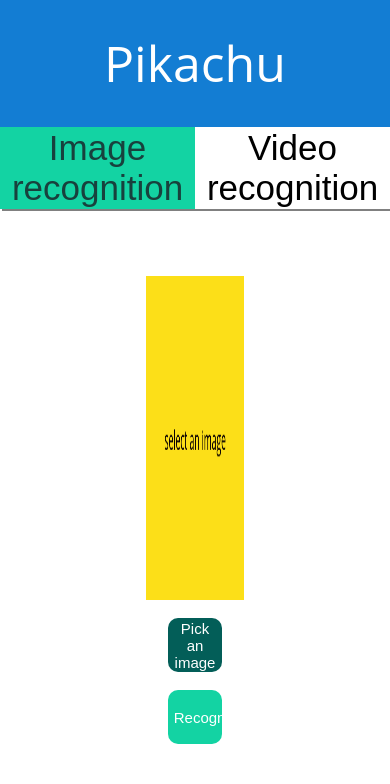
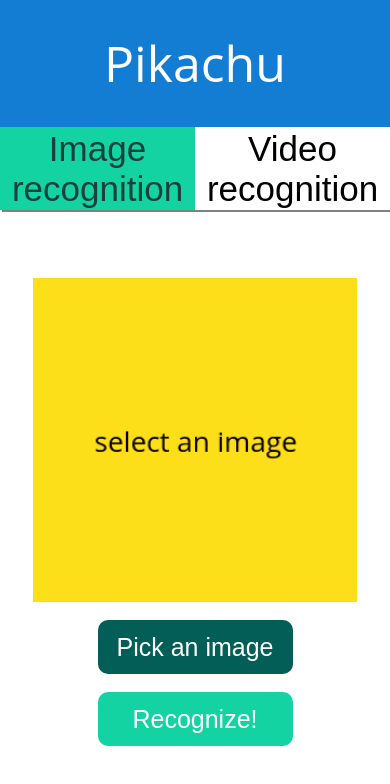
Before and after one commit to shksa/pikachu_frontend_web, a React (Create React App) app: page / in a window 390 px wide. Shown: the top 784 px of the page. Built offline with nearby package versions, Linux system fonts and the light colour scheme; the HTML template or start-up script is replaced by a standard one.

Commit message:
made mobile views, split css into components, working

```diff
--- a/src/App.css
+++ b/src/App.css
@@ -17,6 +17,7 @@
     flex-wrap: wrap;
 }
 .tab-button {
+    padding: 0.5% 0%;
     width: 50%;
     border: none;
     font-size: 35px;
@@ -38,105 +39,3 @@
     justify-content: center;
     align-items: center;
 }
-.App-body-img-selector {
-    height: 80%;
-    width: 70%;
-    display: flex;
-    flex-direction: column;
-    justify-content: space-between;
-    align-items: center;
-}
-.App-body-video-capture {
-    height: 80%;
-    width: 80%;
-    display: flex;
-    flex-direction: column;
-    align-items: center;
-    justify-content: space-around;
-}
-.image-and-result {
-    height: 60%;
-    width: 80%;
-    display: flex;
-    justify-content: center;
-}
-.image-holder {
-    width: 45%;
-}
-.is-and-result {
-    width: 55%;
-    display: flex;
-}
-.is-holder {
-    width: 20%;
-    display: flex;
-    justify-content: center;
-    align-items: center;
-    font-size: 30px;
-}
-.result-holder {
-    width: 80%;
-    display: flex;
-    justify-content: center;
-    align-items: center;
-    /* background-color: #720532; */
-    font-size: 30px;
-}
-.question-image {
-    height: 100%;
-    width: 100%;
-}
-.error-msg {
-    height: 10%;
-}
-.image-input {
-    height: 10%;
-    width: 20%;
-    overflow: hidden;
-    position: relative;
-}
-.image-input > input[type="file"] {
-    font-size: 100px;
-    position: absolute;
-    top: 0;
-    right: 0;
-    opacity: 0;
-    cursor: pointer;
-}
-.image-selection-button {
-    display: inline-block;
-    height: 100%;
-    width: 100%;
-    background-color: #035e58;
-    border: none;
-    border-radius: 10px;
-    color: white;
-    font-size: 15px;
-}
-.upload-button {
-    height: 10%;
-    width: 20%;
-    background-color: #13d3a3;
-    cursor: pointer;
-    outline: none;
-    border: none;
-    color: white;
-    border-radius: 10px;
-    font-size: 15px;
-}
-.capture-video-button {
-    background-color: #035e58;
-    height: 10%;
-    width: 30%;
-    border-radius: 10px;
-    font-size: 20px;
-    color: white;
-    cursor: pointer;
-    outline: none;
-}
-.video-holder {
-    border: 2px solid black;
-    background-color: black;
-    width: 50%;
-    height: 70%;
-}
--- a/src/components/ImageRecognition/ImageRecognition.css
+++ b/src/components/ImageRecognition/ImageRecognition.css
@@ -0,0 +1,103 @@
+.App-body-img-selector {
+    height: 80%;
+    width: 80%;
+    display: flex;
+    flex-direction: column;
+    justify-content: space-between;
+    align-items: center;
+}
+@media only screen and (max-width: 1024px) {
+    .App-body-img-selector {
+        width: 100%;
+    }
+}
+@media only screen and (min-width: 1024px) {
+    .image-and-result {
+        width: 70%;
+    }
+}
+@media only screen and (max-width: 400px) {
+    .image-and-result {
+        width: 100%;
+    }
+}
+
+.image-and-result {
+    height: 60%;
+    display: flex;
+    justify-content: center;
+}
+.image-holder {
+    width: 50%;
+}
+.is-and-result {
+    display: flex;
+}
+.is-holder {
+    width: 20%;
+    display: flex;
+    justify-content: center;
+    align-items: center;
+    font-size: 30px;
+}
+.result-holder {
+    width: 80%;
+    display: flex;
+    justify-content: center;
+    align-items: center;
+    /* background-color: #720532; */
+    font-size: 30px;
+}
+.question-image {
+    height: 100%;
+    width: 100%;
+}
+.image-input {
+    height: 10%;
+    width: 22%;
+    overflow: hidden;
+    position: relative;
+}
+.image-input > input[type="file"] {
+    font-size: 100px;
+    position: absolute;
+    top: 0;
+    right: 0;
+    opacity: 0;
+    cursor: pointer;
+}
+.image-selection-button {
+    display: inline-block;
+    height: 100%;
+    width: 100%;
+    background-color: #035e58;
+    border: none;
+    border-radius: 10px;
+    color: white;
+    font-size: 25px;
+}
+@media only screen and (max-width: 400px) {
+    .image-input {
+        width: 50%;
+        font-size: 15px;
+    }
+}
+.upload-button {
+    height: 10%;
+    width: 20%;
+    background-color: #13d3a3;
+    cursor: pointer;
+    outline: none;
+    border: none;
+    color: white;
+    border-radius: 10px;
+    font-size: 25px;
+}
+@media only screen and (max-width: 400px) {
+    .upload-button {
+        width: 50%;
+    }
+}
+.error-msg {
+    height: 10%;
+}
--- a/src/components/ImageRecognition/index.js
+++ b/src/components/ImageRecognition/index.js
@@ -42,7 +42,7 @@
           <img
             src={this.state.selectedFile ? window.URL.createObjectURL(this.state.selectedFile) : defaultImage}
             alt="selected img"
-            className="image-holder"
+            className={this.state.selectedFile ? 'image-holder' : ''}
           />
           {
             this.state.selectedFile ?
--- a/src/components/VideoRecognition/VideoRecognition.css
+++ b/src/components/VideoRecognition/VideoRecognition.css
@@ -0,0 +1,34 @@
+.App-body-video-capture {
+    height: 80%;
+    width: 80%;
+    display: flex;
+    flex-direction: column;
+    align-items: center;
+    justify-content: space-around;
+}
+@media only screen and (max-width: 400px) {
+    .App-body-video-capture {
+        width: 100%;
+    }
+}
+.capture-video-button {
+    background-color: #035e58;
+    height: 10%;
+    width: 30%;
+    border-radius: 10px;
+    font-size: 20px;
+    color: white;
+    cursor: pointer;
+    outline: none;
+}
+.video-holder {
+    border: 2px solid black;
+    background-color: black;
+    width: 50%;
+    height: 70%;
+}
+@media only screen and (max-width: 400px) {
+    .video-holder {
+        width: 90%;
+    }
+}
--- a/src/components/VideoRecognition/index.js
+++ b/src/components/VideoRecognition/index.js
@@ -11,7 +11,7 @@
 
   startOrStopRecord = () => {
     if (!this.state.streaming) {
-      const resolution = { width: { exact: 500 }, height: { exact: 500 } }
+      const resolution = { width: { exact: 300 }, height: { exact: 300 } }
       this.startCamera(resolution)
     } else {
       this.stopCamera()
```
